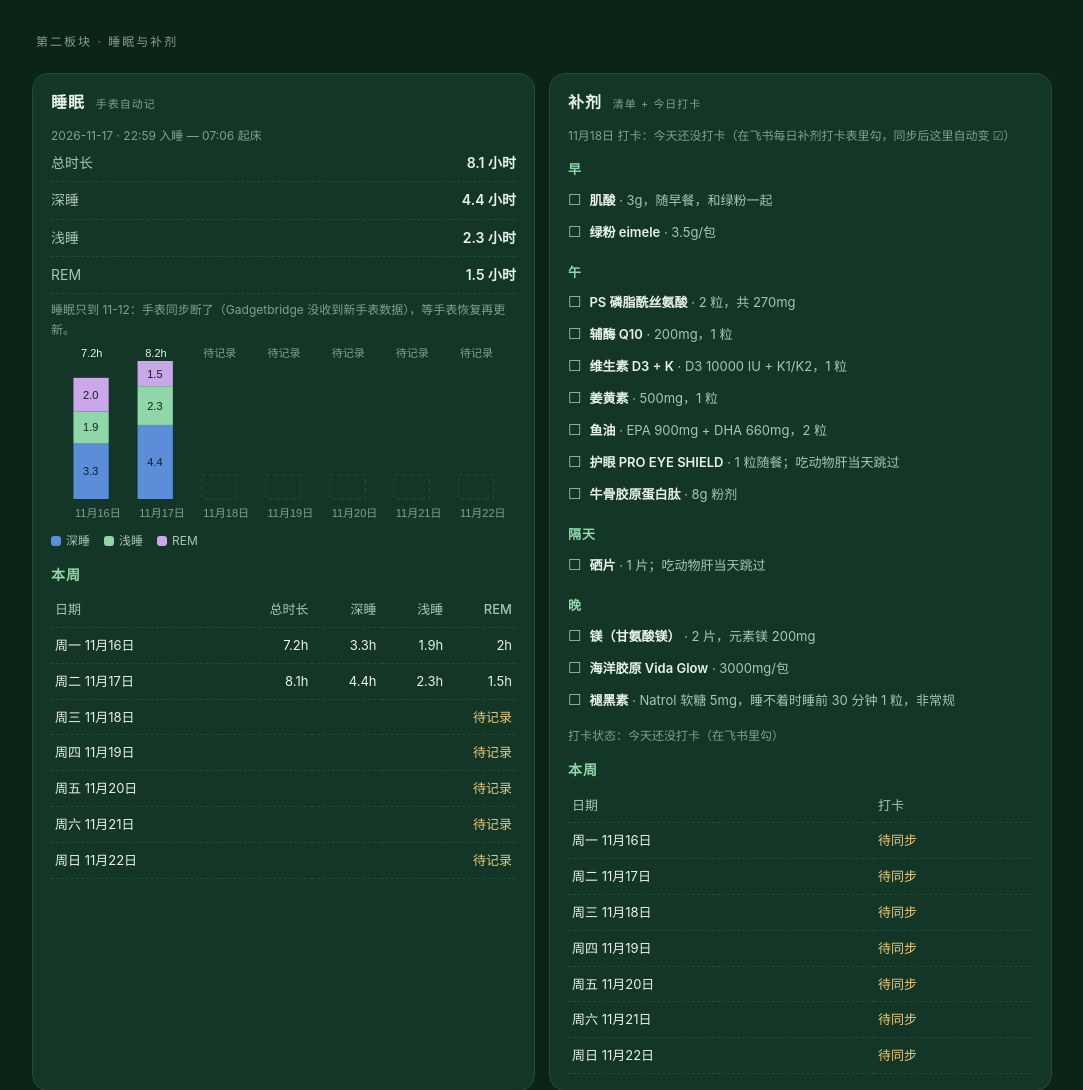
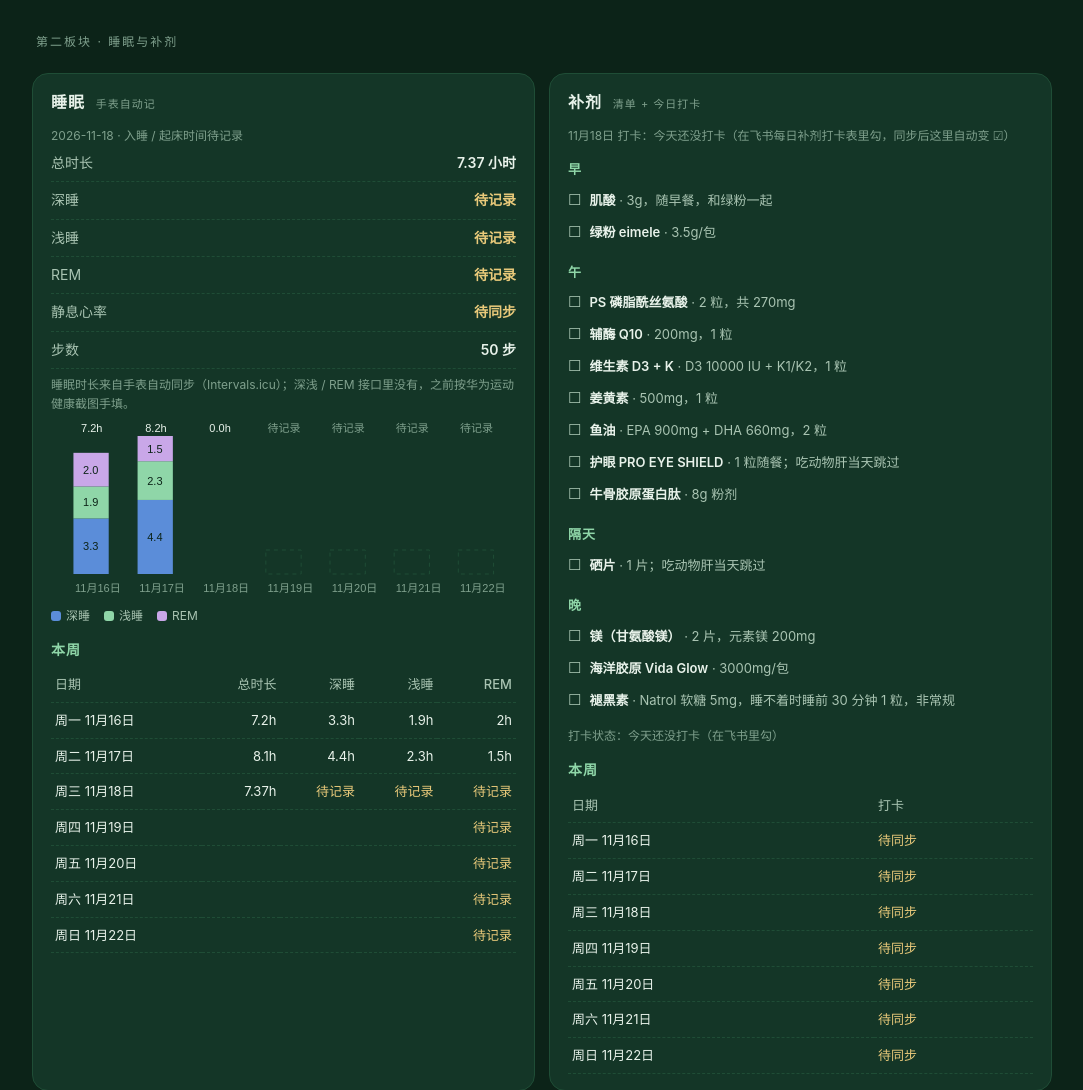
Before and after one commit to blinker2914/life-forest, a plain HTML site: page index.html in a window 1280 px wide. Shown: the part 1129-2219 px from the top of the page, without its empty margins (98-1181 px from the left). Drawn offline with Linux system fonts and the light colour scheme.

Commit message:
手表自动同步：睡眠到 11-18，静息心率/步数进板子（Intervals.icu）

```diff
--- a/app.js
+++ b/app.js
@@ -10,6 +10,8 @@ const fmtDate = (d) => d ? d.slice(5).replace('-', '月') + '日' : '—';
 const num = (v, digits) => (v === null || v === undefined) ? '待记录' : Number(v).toFixed(digits);
 const pending = '<span class="pending">待记录</span>';
 const pendingSync = '<span class="pending">待同步</span>';
+// 有数就显示数 + 单位，没数就显示待记录（不显示 null、不编数）。
+const hnum = (v, suffix) => (v === null || v === undefined) ? pending : v + suffix;
 
 function allDates() {
   const s = new Set();
@@ -227,17 +229,23 @@ function renderSleep() {
   const rows = DATA.sleep || [];
   const sel = byDate(rows, selectedDate)[0] || rows[rows.length - 1];
   if (!sel) { $('sleepLatest').innerHTML = pending; return; }
+  const dy = byDate(DATA.daily, selectedDate)[0];
+  const bedWake = (sel.bedTime && sel.wakeTime)
+    ? `${sel.date} · ${sel.bedTime} 入睡 — ${sel.wakeTime} 起床`
+    : `${sel.date} · 入睡 / 起床时间待记录`;
   $('sleepLatest').innerHTML =
-    `<div class="faint">${sel.date} · ${sel.bedTime} 入睡 — ${sel.wakeTime} 起床</div>` +
+    `<div class="faint">${bedWake}</div>` +
     `<div class="kv"><span class="k">总时长</span><span class="v">${sel.hours} 小时</span></div>` +
-    `<div class="kv"><span class="k">深睡</span><span class="v">${sel.deepHours} 小时</span></div>` +
-    `<div class="kv"><span class="k">浅睡</span><span class="v">${sel.lightHours} 小时</span></div>` +
-    `<div class="kv"><span class="k">REM</span><span class="v">${sel.remHours} 小时</span></div>` +
-    `<div class="faint" style="margin-top:6px">睡眠只到 11-12：手表同步断了（Gadgetbridge 没收到新手表数据），等手表恢复再更新。</div>`;
+    `<div class="kv"><span class="k">深睡</span><span class="v">${hnum(sel.deepHours, ' 小时')}</span></div>` +
+    `<div class="kv"><span class="k">浅睡</span><span class="v">${hnum(sel.lightHours, ' 小时')}</span></div>` +
+    `<div class="kv"><span class="k">REM</span><span class="v">${hnum(sel.remHours, ' 小时')}</span></div>` +
+    `<div class="kv"><span class="k">静息心率</span><span class="v">${(dy && dy.restingHeartRate !== null && dy.restingHeartRate !== undefined) ? dy.restingHeartRate + ' 次/分' : pendingSync}</span></div>` +
+    `<div class="kv"><span class="k">步数</span><span class="v">${(dy && dy.steps !== null && dy.steps !== undefined) ? dy.steps + ' 步' : pendingSync}</span></div>` +
+    `<div class="faint" style="margin-top:6px">睡眠时长来自手表自动同步（Intervals.icu）；深浅 / REM 接口里没有，之前按华为运动健康截图手填。</div>`;
   drawStackedBars($('sleepChart'), weekDates().map(ds => {
     const s = byDate(rows, ds)[0];
     if (!s) return { label: ds, deep: 0, light: 0, rem: 0, missing: true };
-    return { label: ds, deep: s.deepHours, light: s.lightHours, rem: s.remHours };
+    return { label: ds, deep: s.deepHours || 0, light: s.lightHours || 0, rem: s.remHours || 0 };
   }), [
     { key: 'deep', color: '#5b8dd9' },
     { key: 'light', color: '#8fd6a8' },
@@ -249,7 +257,7 @@ function renderSleep() {
     weekDates().map(ds => {
       const s = byDate(rows, ds)[0];
       if (!s) return `<tr><td>${weekDayLabel(ds)}</td><td class="num" colspan="4">${pending}</td></tr>`;
-      return `<tr><td>${weekDayLabel(ds)}</td><td class="num">${s.hours}h</td><td class="num">${s.deepHours}h</td><td class="num">${s.lightHours}h</td><td class="num">${s.remHours}h</td></tr>`;
+      return `<tr><td>${weekDayLabel(ds)}</td><td class="num">${s.hours}h</td><td class="num">${hnum(s.deepHours, 'h')}</td><td class="num">${hnum(s.lightHours, 'h')}</td><td class="num">${hnum(s.remHours, 'h')}</td></tr>`;
     }).join('') + '</table>';
 }
 
@@ -382,7 +390,7 @@ function renderTraining() {
   }
   const watchCount = rows.filter(r => r.source === '手表').length;
   if (watchCount) {
-    html += `<div class="faint" style="margin-top:8px">手表自动记的运动 ${watchCount} 条（卡路里/心率待回填）。</div>`;
+    html += `<div class="faint" style="margin-top:8px">手表自动记的运动 ${watchCount} 条（详情在飞书训练记录表里）。</div>`;
   }
   $('trainingList').innerHTML = html || pending;
 }
@@ -436,7 +444,13 @@ function renderTimeline() {
     const dy = byDate(DATA.daily, d)[0];
     const bits = [];
     if (tr.length) bits.push('训练：' + tr.map(t => t.type).join('、'));
-    if (sl) bits.push('睡眠 ' + sl.hours + ' 小时（深睡 ' + sl.deepHours + '、浅睡 ' + sl.lightHours + '、REM ' + sl.remHours + '）');
+    if (sl) {
+      let sleepBit = '睡眠 ' + sl.hours + ' 小时';
+      if (sl.deepHours !== null && sl.deepHours !== undefined) {
+        sleepBit += '（深睡 ' + sl.deepHours + '、浅睡 ' + sl.lightHours + '、REM ' + sl.remHours + '）';
+      }
+      bits.push(sleepBit);
+    }
     // “总卡路里”是手表的消耗，不是摄入，写清楚；半天的日子加个（半天）。
     if (dy && dy.totalKcal !== null) {
       const halfDay = dy.note && dy.note.indexOf('半天') !== -1 ? '（半天）' : '';
@@ -557,6 +571,7 @@ function renderWeeklyReview() {
   };
   const cellSleep = (sl) => {
     if (!sl) return '<span class="pending">待记录</span>';
+    if (sl.deepHours === null || sl.deepHours === undefined) return `${sl.hours}h`;
     return `${sl.hours}h <span class="faint">深${sl.deepHours} 浅${sl.lightHours} REM${sl.remHours}</span>`;
   };
   // 补剂打卡：飞书每日补剂打卡表目前没有记录，显示待同步，不编数。
@@ -582,7 +597,7 @@ function renderWeeklyReview() {
   drawStackedBars($('weekSleepChart'), week.map(ds => {
     const sl = byDate(DATA.sleep, ds)[0];
     if (!sl) return { label: ds, deep: 0, light: 0, rem: 0, missing: true };
-    return { label: ds, deep: sl.deepHours, light: sl.lightHours, rem: sl.remHours };
+    return { label: ds, deep: sl.deepHours || 0, light: sl.lightHours || 0, rem: sl.remHours || 0 };
   }), [
     { key: 'deep', color: '#5b8dd9' },
     { key: 'light', color: '#8fd6a8' },
@@ -617,6 +632,7 @@ function renderFooter() {
   $('footer').innerHTML =
     '数据来源：' + meta.source + '（<span>' + meta.sourceUrl + '</span>）<br>' +
     '数据更新于 ' + meta.updatedAt + '。' +
+    (meta.lastWatchSync ? '<br>手表上次成功同步到 ' + fmtDate(meta.lastWatchSync) + '。' : '') +
     (meta.notes || []).map(n => '<br>· ' + n).join('') +
     '<br>本页不存任何密钥，也不向任何地方发数据；要更新数据，替换同目录的 data.json 即可。';
 }
--- a/data.json
+++ b/data.json
@@ -47,7 +47,7 @@
       "totalKcal": 2100,
       "avgHeartRate": null,
       "restingHeartRate": 51,
-      "steps": null,
+      "steps": 6482,
       "activityKcal": null,
       "note": "全天：约 1575 千卡、蛋白约 128 克，缺口约 525 千卡（今天目标 400）。都是估算不是称重数。",
       "meals": [
@@ -98,8 +98,8 @@
       "surplusKcal": -951,
       "totalKcal": null,
       "avgHeartRate": null,
-      "restingHeartRate": 59,
-      "steps": null,
+      "restingHeartRate": 52,
+      "steps": 9895,
       "activityKcal": 515,
       "note": "早餐约290千卡、蛋白约16克（牛奶是200ml一盒，不是250ml）；练后加了一勺乳清蛋白粉（约74千卡、蛋白18克）；午餐白切鸡腿（去皮）＋白菜一半＋米饭半碗，约410千卡、蛋白约32克；下午加餐 One's Member 希腊酸奶1杯（约57千卡、蛋白10克）＋一点点代糖；晚餐牛肉粿条，粉整碗都吃完了（牛肉约200g＋粉整碗＋青菜＋蘸料，约480千卡、蛋白约44克）。都是估算不是称重数。",
       "meals": [
@@ -151,7 +151,7 @@
       "totalKcal": null,
       "avgHeartRate": null,
       "restingHeartRate": null,
-      "steps": null,
+      "steps": 50,
       "activityKcal": null,
       "note": "早餐约257千卡、蛋白约15克（牛奶200ml一盒、鸡蛋1个、面包半片、玉米四分之一根）。都是估算不是称重数。",
       "meals": [
@@ -172,16 +172,17 @@
     "notes": [
       "手动记录优先于手表。",
       "没有数据的日子显示待记录，不编数。",
-      "静息心率和步数在真实同步里还没进来，显示待同步，不写 0。",
+      "静息心率和步数已从手表自动同步（Intervals.icu，11-16 起）；没有数据的日子显示待记录，不写 0。",
       "减脂第 1 周（11/16–11/22）：目标体脂 19.6% → 18%，每周缺口 2400 千卡，蛋白每天 120 克、每周 840 克。",
-      "睡眠只到 11-12：手表同步断了，等手表恢复再更新。"
+      "睡眠已到 11-18（手表自动同步）；11-13 至 11-15 的睡眠没有回填数据，保持空着，不编数。"
     ],
     "owner": "老杨",
     "source": "飞书多维表格「生命森林」",
     "sourceUrl": "https://my.feishu.cn/base/EqNYbA8PPaTzMPsYHjxck0WqnRc",
     "title": "对抗时间引力",
     "updatedAt": "2026-11-18",
-    "weighInRule": "1 到 2 周在同一台体脂秤上称一次"
+    "weighInRule": "1 到 2 周在同一台体脂秤上称一次",
+    "lastWatchSync": "2026-11-18"
   },
   "sleep": [
     {
@@ -201,6 +202,15 @@
       "lightHours": 2.3,
       "remHours": 1.5,
       "wakeTime": "07:06"
+    },
+    {
+      "bedTime": null,
+      "date": "2026-11-18",
+      "deepHours": null,
+      "hours": 7.37,
+      "lightHours": null,
+      "remHours": null,
+      "wakeTime": null
     }
   ],
   "supplementCheckins": [],
@@ -298,6 +308,13 @@
       "source": "手动",
       "content": "广州店。斜推24×12、29×12、29×12、24×12；分动平推每边10kg：12、10、8；夹胸20×12×3；哑铃肩推7.5×12、10×12；绳索下压（重架）10×12、10×8、10×10。共16组（含1组热身）180次3432kg·次。",
       "note": "斜推29kg工作档；夹胸20kg已稳；左肩第三组因耸肩发紧；左前臂无不适。"
+    },
+    {
+      "date": "2026-11-17",
+      "type": "健走",
+      "source": "手表",
+      "content": "［手表］Evening 健走，约17分钟、1.27公里、平均心率84、热量43卡",
+      "note": ""
     }
   ],
   "weekly": [],
--- a/index.html
+++ b/index.html
@@ -252,6 +252,6 @@
 
   <footer id="footer"></footer>
 </div>
-<script src="app.js?v=34"></script>
+<script src="app.js?v=35"></script>
 </body>
 </html>
```
